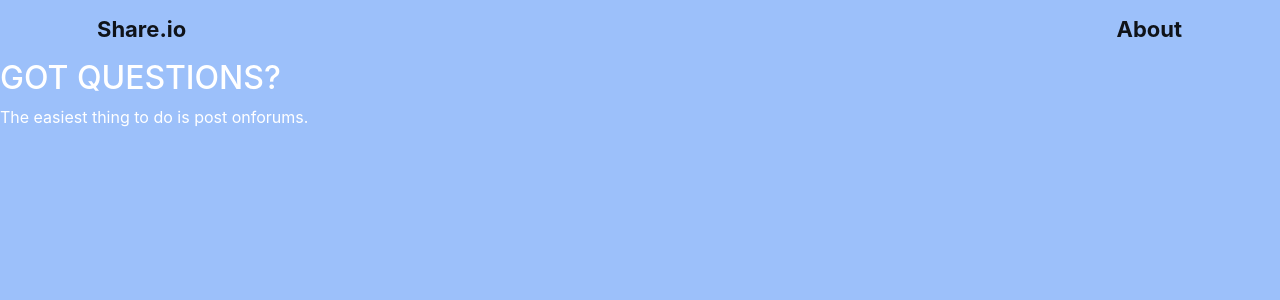
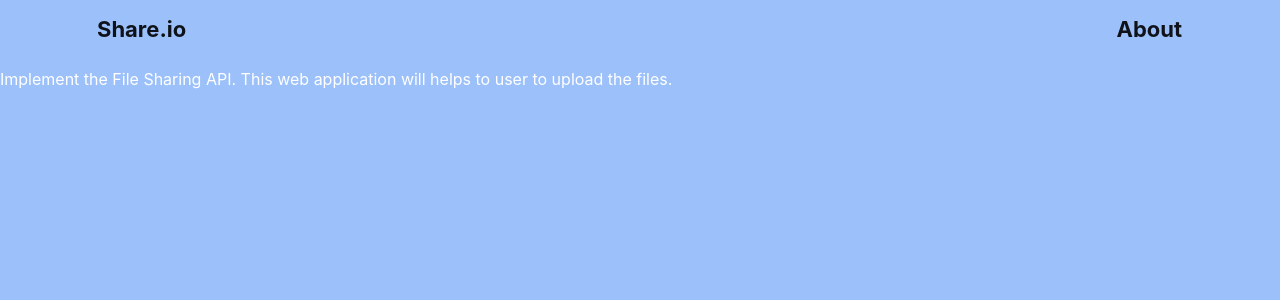
Before and after one commit to nivethacse/filetransfer, a React (Create React App) app: page /about in a window 1280 px wide. Shown: the top 300 px of the page. Built offline with nearby package versions, Linux system fonts and the light colour scheme.

Commit message:
Update about.js

```diff
--- a/src/components/about.js
+++ b/src/components/about.js
@@ -3,10 +3,11 @@ import React from "react";
 export default function About() {
   return (
     <div>
-      <h2>GOT QUESTIONS?</h2>
+      <h2></h2>
       <p>
-        The easiest thing to do is post on
-        <a href="http://forum.kirupa.com">forums</a>.
+        Implement the File Sharing API. This web application will helps to user to upload the
+files.
+
       </p>
     </div>
   );
```
